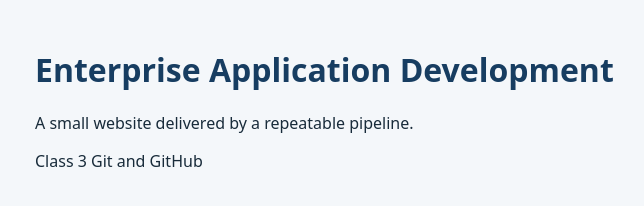
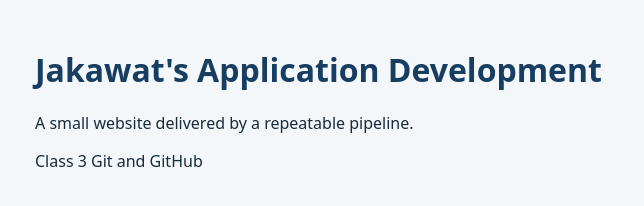
Before and after one commit to Jakawat/lab-git, a plain HTML site: page src/index.html in a window 1280 px wide. Shown: the whole page, without its empty margins (205-849 px from the left). Drawn offline with Linux system fonts and the light colour scheme.

Commit message:
Update website heading for feature implementation

```diff
--- a/src/index.html
+++ b/src/index.html
@@ -8,7 +8,7 @@
 </head>
 <body>
   <main>
-    <h1>Enterprise Application Development</h1>
+    <h1>Jakawat's Application Development</h1>
     <p id="message">A small website delivered by a repeatable pipeline.</p>
     <p>Class 3 Git and GitHub</p>
   </main>
```
